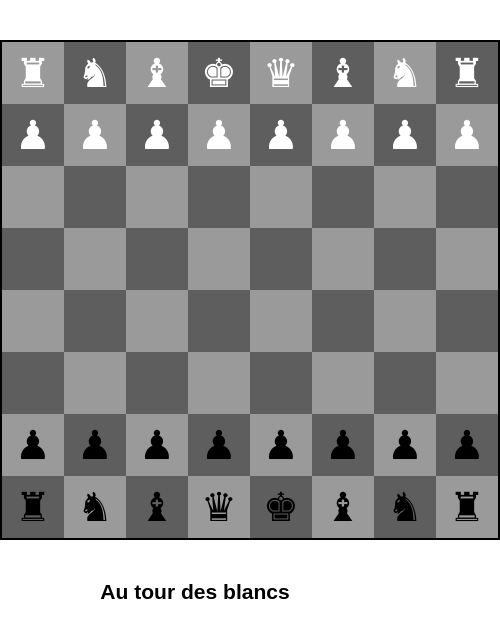
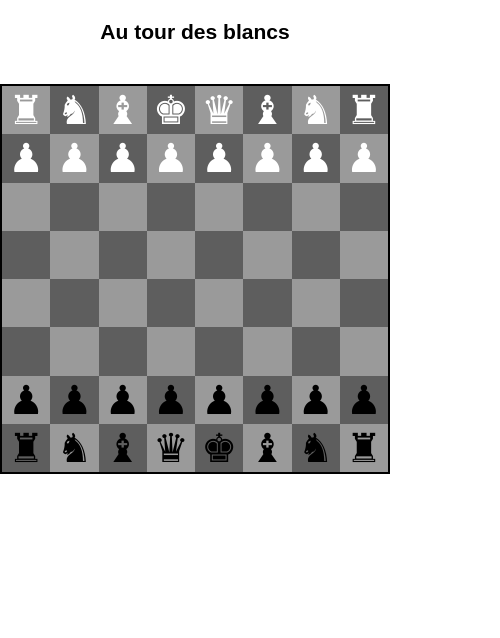
Before and after one commit to TuberculeP/chess_js, a plain HTML site: page index.html in a window 390 px wide. Shown: the whole page, 500 px wide, since content can reach past the window. Drawn offline with Linux system fonts and the light colour scheme.

Commit message:
responsive because funny

```diff
--- a/index.html
+++ b/index.html
@@ -23,11 +23,11 @@
         <button type="button">Transform</button>
     </form>
 </div>
+<header>
+    <h3>Au tour des <span>blancs</span></h3>
+</header>
 <main>
 </main>
-<footer>
-    <h3>Au tour des <span>blancs</span></h3>
-</footer>
 <script type="module" src="script.js"></script>
 </body>
 </html>
--- a/style.scss
+++ b/style.scss
@@ -21,10 +21,10 @@ div.modal_container{
 }
 
 main{
-  width: 500px;
-  height: 500px;
+  max-width: 500px;
+  aspect-ratio: 1/1;
   border: 2px solid black;
-  margin: 40px auto;
+  margin: 20px auto;
   display: grid;
   grid-template-rows: repeat(8, 1fr);
   div{
@@ -64,8 +64,9 @@ main{
   }
 }
 
-footer{
+header{
   text-align: center;
   font-size: large;
   font-family: sans-serif;
+  padding: 20px;
 }
```
Also changed, not shown: style.css, 1 other file.
